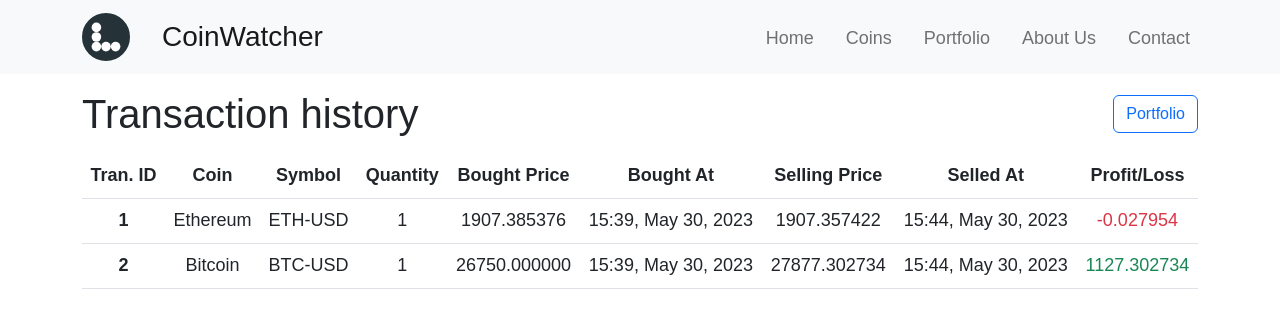
After one commit to akshaysaambram/coinalysis, a Django app: page /transactions/ in a window 1280 px wide. The commit adds this page. Shown: the top 328 px of the page. Run offline with Django 4.2, Linux system fonts and the light colour scheme; data comes from the database, SQL or seed files in the repository; both versions use the stored data as it was after the commit.

Commit message:
V1.1: Transactions Working
Buy or Sell Working, Transactions Working

Problem: Sell Button displays only a const coin details

```diff
--- a/mainapp/admin.py
+++ b/mainapp/admin.py
@@ -1,5 +1,6 @@
 from django.contrib import admin
 
-from .models import Order
+from .models import Order, Transaction
 # Register your models here.
 admin.site.register(Order)
+admin.site.register(Transaction)
--- a/mainapp/models.py
+++ b/mainapp/models.py
@@ -15,3 +15,19 @@ class Order(models.Model):
 
     def __str__(self):
         return f'{self.bought_at} : {self.symbol} at {self.bought_price}'
+
+
+class Transaction(models.Model):
+
+    coin = models.CharField(max_length=100)
+    symbol = models.CharField(max_length=50)
+    bought_price = models.FloatField()
+    quantity = models.IntegerField(default=1)
+    bought_at = models.DateTimeField(default=datetime.now)
+    selling_price = models.FloatField()
+    profit_or_loss = models.FloatField()
+    transaction_date = models.DateTimeField(default=datetime.now)
+    user = models.ForeignKey(User, on_delete=models.CASCADE)
+
+    def __str__(self):
+        return f'{self.coin} - Sell - {self.profit_or_loss}'
--- /dev/null
+++ b/mainapp/templates/mainapp/transactions.html
@@ -0,0 +1,50 @@
+{% extends 'base.html' %}
+
+{% block content %}
+    <div class="container">
+        <header class="d-flex justify-content-space-between align-items-center">
+            <h1 class="my-3">Transaction history</h1>
+            <a class="btn btn-outline-primary ms-auto" href="{% url 'portfolio' %}">Portfolio</a>
+        </header>
+
+        <main>
+            <table class="table table-hover text-center">
+                <thead>
+                    <tr>
+                        <th scope="col">Tran. ID</th>
+                        <th scope="col">Coin</th>
+                        <th scope="col">Symbol</th>
+                        <th scope="col">Quantity</th>
+                        <th scope="col">Bought Price</th>
+                        <th scope="col">Bought At</th>
+                        <th scope="col">Selling Price</th>
+                        <th scope="col">Selled At</th>
+                        <th scope="col">Profit/Loss</th>
+                    </tr>
+                </thead>
+                <tbody>
+                    {% for tran in trans %}
+                        <tr>
+                            <th scope="col">{{ tran.id }}</th>
+                            <td>{{ tran.coin }}</td>
+                            <td>{{ tran.symbol }}</td>
+                            <td>{{ tran.quantity }}</td>
+                            <td>{{ tran.bought_price|floatformat:6 }}</td>
+                            <td>{{ tran.bought_at|date:"H:i, F d, Y" }}</td>
+                            <td>{{ tran.selling_price|floatformat:6 }}</td>
+                            <td>{{ tran.transaction_date|date:"H:i, F d, Y" }}</td>
+                            <td>
+                                {% if tran.profit_or_loss < 0 %}
+                                    <span class="text-danger">{{ tran.profit_or_loss|floatformat:6 }}</span>
+                                {% else %}
+                                    <span class="text-success">{{ tran.profit_or_loss|floatformat:6 }}</span>
+                                {% endif %}
+
+                            </td>
+                        </tr>
+                    {% endfor %}
+                </tbody>
+            </table>
+        </main>
+    </div>
+{% endblock content %}
--- a/mainapp/urls.py
+++ b/mainapp/urls.py
@@ -7,4 +7,5 @@ urlpatterns = [
     path('coins/', views.coins, name='coins'),
     path('coins/<str:pk>/', views.coin, name='coin'),
     path('portfolio/', views.portfolio, name='portfolio'),
+    path('transactions/', views.transactions, name='transactions'),
 ]
--- a/mainapp/views.py
+++ b/mainapp/views.py
@@ -3,7 +3,7 @@ import pandas as pd
 import yfinance as yf
 from datetime import datetime
 
-from .models import Order
+from .models import Order, Transaction
 from .forms import BuyForm
 from django.shortcuts import get_object_or_404, render, redirect
 
@@ -108,20 +108,20 @@ def portfolio(request):
         selling_price = float(request.POST.get('selling-price'))
         profit_or_loss = float(request.POST.get('profit-or-loss'))
 
-        # transaction = Transaction.objects.create(
-        #     coin=order.coin,
-        #     symbol=order.symbol,
-        #     bought_price=order.bought_price,
-        #     quantity=order.quantity,
-        #     bought_at=order.bought_at,
-        #     selling_price=selling_price,
-        #     profit_or_loss=profit_or_loss,
-        #     transaction_date=datetime.now(),
-        #     user=request.user,
-        # )
+        transaction = Transaction.objects.create(
+            coin=order.coin,
+            symbol=order.symbol,
+            bought_price=order.bought_price,
+            quantity=order.quantity,
+            bought_at=order.bought_at,
+            selling_price=selling_price,
+            profit_or_loss=profit_or_loss,
+            transaction_date=datetime.now(),
+            user=request.user,
+        )
         order.delete()
 
-        return redirect('portfolio')
+        return redirect('transactions')
     else:
         pass
 
@@ -134,3 +134,13 @@ def portfolio(request):
     }
 
     return render(request, 'mainapp/portfolio.html', context)
+
+
+def transactions(request):
+    trans = Transaction.objects.all()
+
+    context = {
+        'trans': trans,
+    }
+
+    return render(request, 'mainapp/transactions.html', context)
```
Also changed, not shown: mainapp/templates/mainapp/portfolio.html (+4 -6 lines), db.sqlite3, mainapp/migrations/0002_transaction.py (added).
